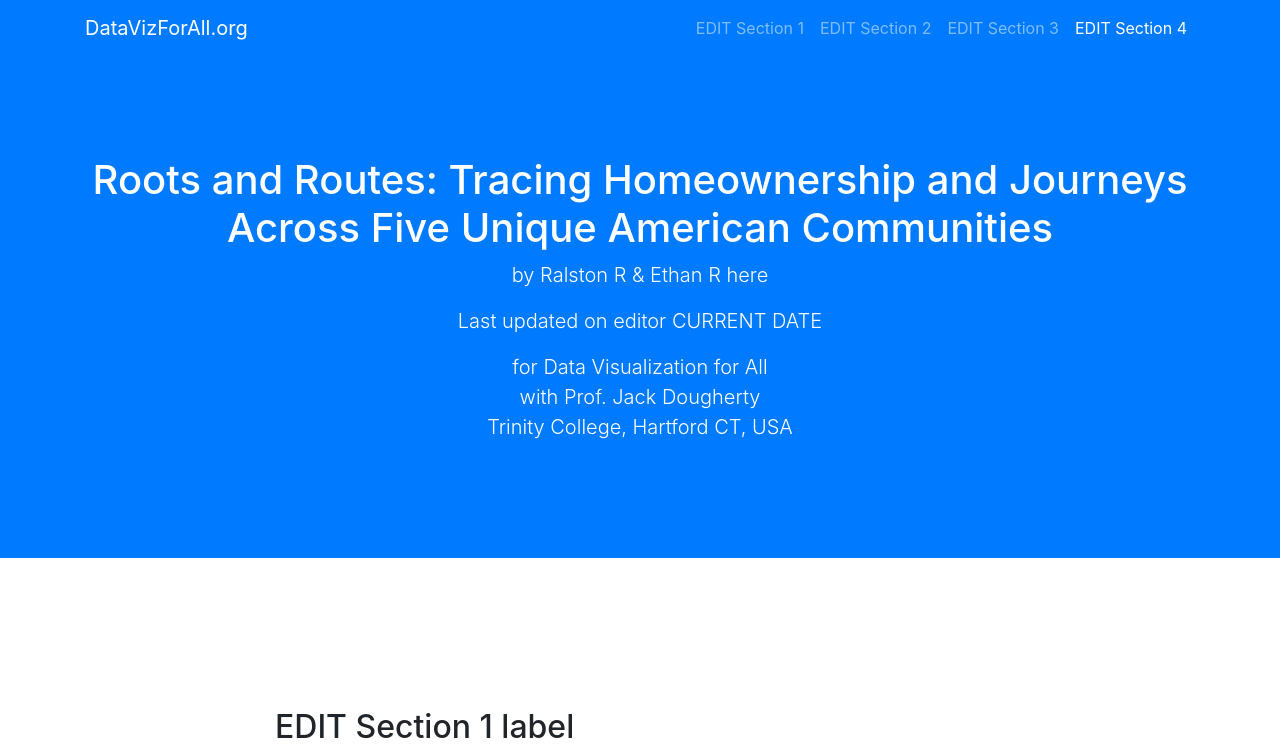
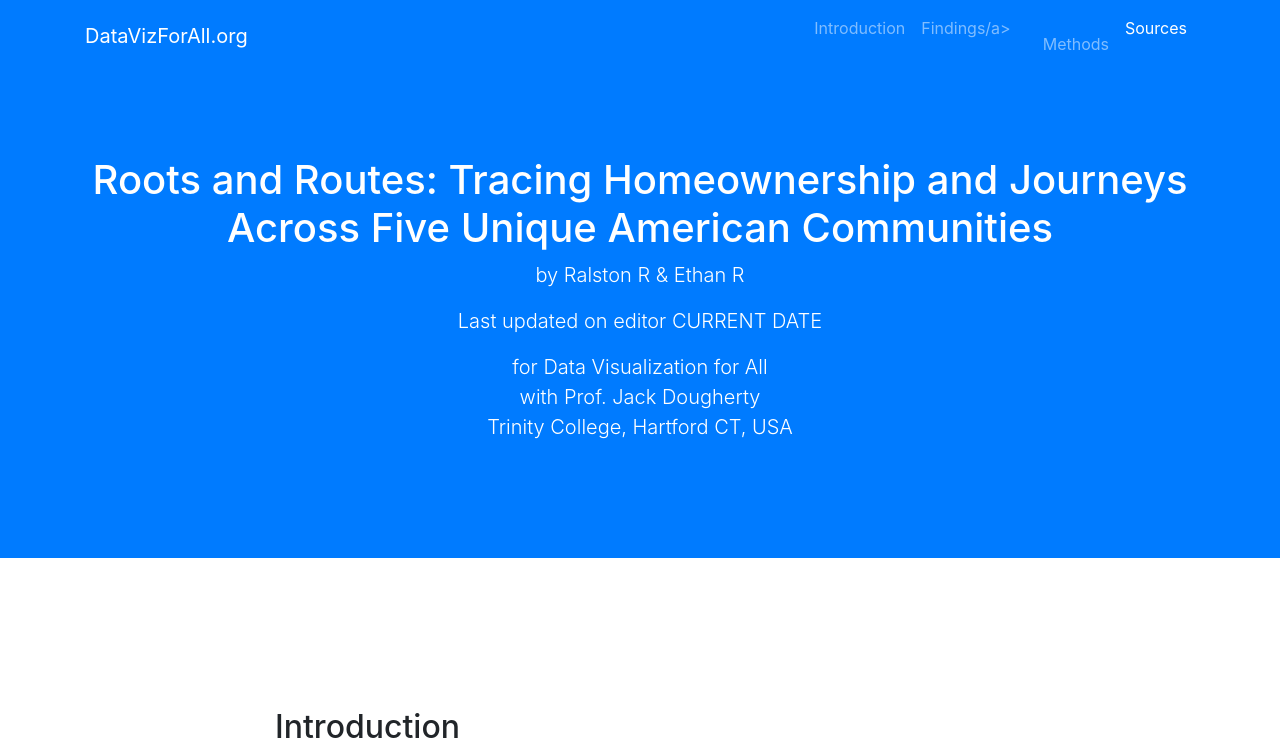
Before and after one commit to ralstonraphael/RalstonDataStory, a plain HTML site: page index.html in a window 1280 px wide. Shown: the top 751 px of the page. Drawn offline with nearby package versions, Linux system fonts and the light colour scheme.

Commit message:
Update index.html

```diff
--- a/index.html
+++ b/index.html
@@ -34,16 +34,16 @@
       <div class="collapse navbar-collapse" id="navbarResponsive">
         <ul class="navbar-nav ml-auto">
           <li class="nav-item">
-            <a class="nav-link js-scroll-trigger" href="#section1">EDIT Section 1</a>
+            <a class="nav-link js-scroll-trigger" href="#section1">Introduction</a>
           </li>
           <li class="nav-item">
-            <a class="nav-link js-scroll-trigger" href="#section2">EDIT Section 2</a>
+            <a class="nav-link js-scroll-trigger" href="#section2">Findings/a>
           </li>
           <li class="nav-item">
-            <a class="nav-link js-scroll-trigger" href="#section3">EDIT Section 3</a>
+            <a class="nav-link js-scroll-trigger" href="#section3">Methods</a>
           </li>
           <li class="nav-item">
-            <a class="nav-link js-scroll-trigger" href="#section4">EDIT Section 4</a>
+            <a class="nav-link js-scroll-trigger" href="#section4">Sources</a>
           </li>
         </ul>
       </div>
@@ -54,7 +54,7 @@
   <header class="bg-primary text-white">
     <div class="container text-center">
       <h1>Roots and Routes: Tracing Homeownership and Journeys Across Five Unique American Communities</h1>
-      <p class="lead">by Ralston R & Ethan R here</p>
+      <p class="lead">by Ralston R & Ethan R</p>
       <p class="lead">Last updated on editor CURRENT DATE</p>
       <p class="lead">for Data Visualization for All</br>with Prof. Jack Dougherty</br>Trinity College, Hartford CT, USA</p>
     </div>
@@ -66,7 +66,7 @@
       <div class="row">
         <div class="col-lg-8 mx-auto">
 
-          <h2>EDIT Section 1 label</h2>
+          <h2>Introduction</h2>
 
           <p class="lead">Pull readers into your data story with a compelling introduction. Notice how this paragraph appears in a larger font than others, because the HTML code begins with a "lead" class.</p>
 
@@ -94,7 +94,7 @@
       <div class="row">
         <div class="col-lg-8 mx-auto">
 
-          <h2>EDIT Section 2 Label</h2>
+          <h2>Findings</h2>
 
           <p>TELL your story and SHOW your evidence. When describing charts, maps, or tables that appear further below, refer to them "...as shown in Figure 1" or "...as shown in Table 1" and include those figure/table numbers in the titles or captions below.</p>
 
@@ -117,7 +117,7 @@
       <div class="row">
         <div class="col-lg-8 mx-auto">
 
-          <h2>EDIT Section 3 Label</h2>
+          <h2>Methods</h2>
 
           <p>Create a separate section to describe how you obtained your data, key steps in your process, and cautions for interpreting its meaning. Write for an audience of future Trinity College students who may wish to replicate your steps. Write in HTML format and always include links to data sources, like this example from <a href='https://data.ct.gov'>CT Open Data</a>. Also link to your shared Google Sheets when appropriate.</p>
 
@@ -161,7 +161,7 @@
       <div class="row">
         <div class="col-lg-8 mx-auto">
 
-          <h2>EDIT Section 4 Label: Advanced Tips</h2>
+          <h2>Sources</h2>
 
           <p>All of your data visualizations should be interactive. But if you need to insert a static image, you can upload a JPG or PNG to the GitHub repo, and insert it using the HTML image tag ("img") that points to a source image ("src") stored in your repo, as shown below:</p>
 
```
